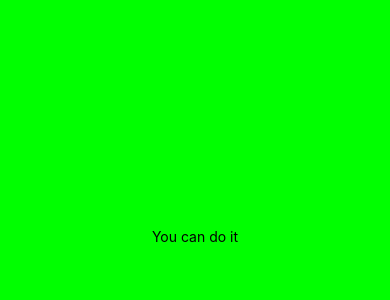
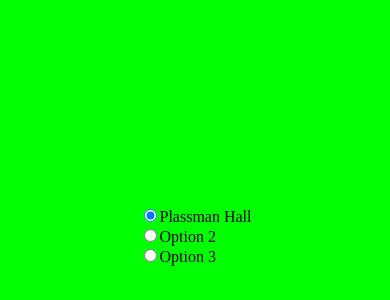
Before and after one commit to JacksonKish/ITAPP, a React Native app: screen / in a window 390 px wide. Shown: the part 186-486 px from the top of the page. Built offline with nearby package versions, Linux system fonts and the light colour scheme.

Commit message:
I change

```diff
--- a/src/App.js
+++ b/src/App.js
@@ -5,9 +5,26 @@ export default class App extends React.Component {
   render() {
     return (
       <View style={styles.container}>
-          <Text>
-              You can do it
-          </Text>
+        <form>
+          <div className="radio">
+            <label>
+              <input type="radio" value="Plassman Hall" checked={true} />
+              Plassman Hall
+      </label>
+          </div>
+          <div className="radio">
+            <label>
+              <input type="radio" value="Swan" />
+              Option 2
+      </label>
+          </div>
+          <div className="radio">
+            <label>
+              <input type="radio" value="option3" />
+              Option 3
+      </label>
+          </div>
+        </form>
       </View>
     );
   }
```
Lines whose indentation alone changed are shown as unchanged.
